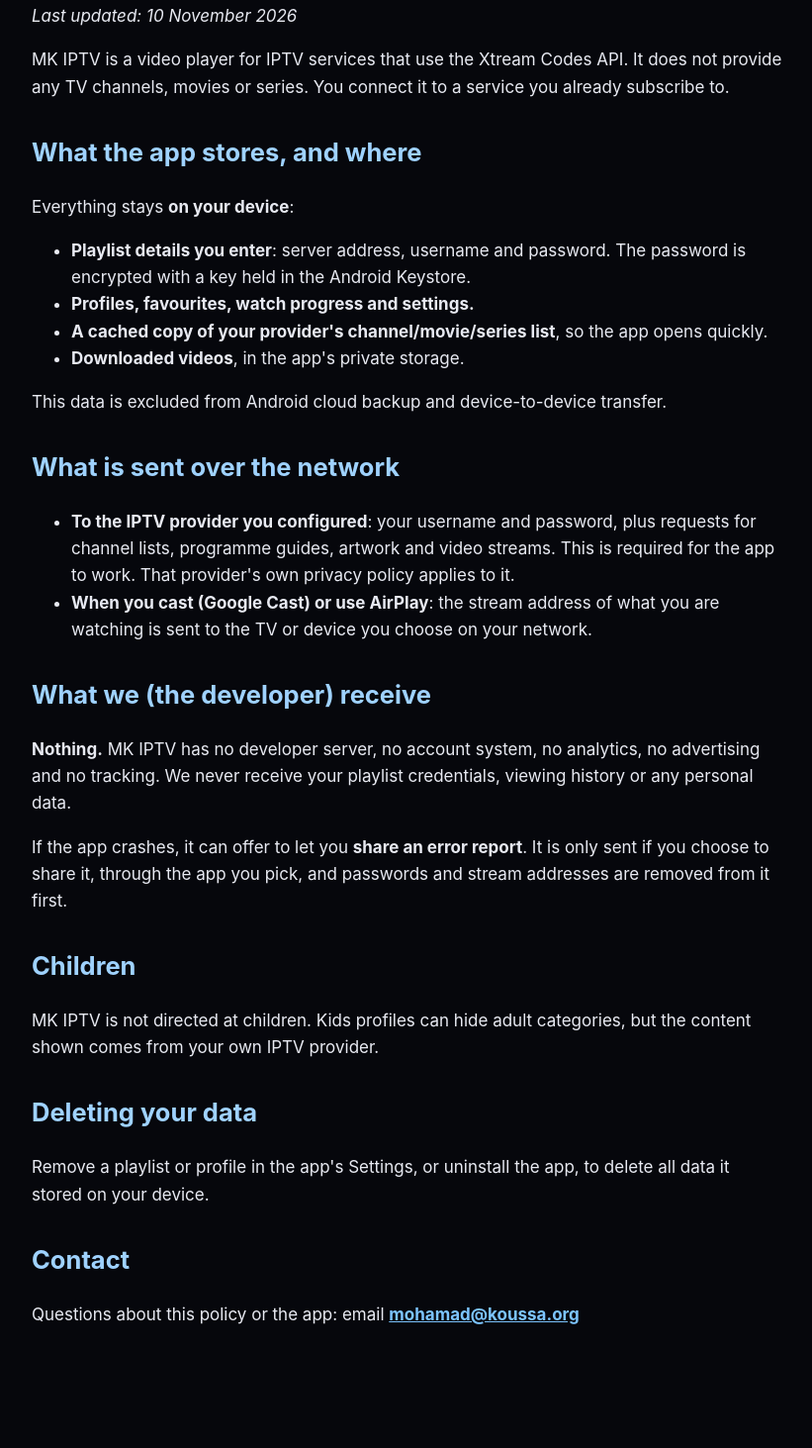
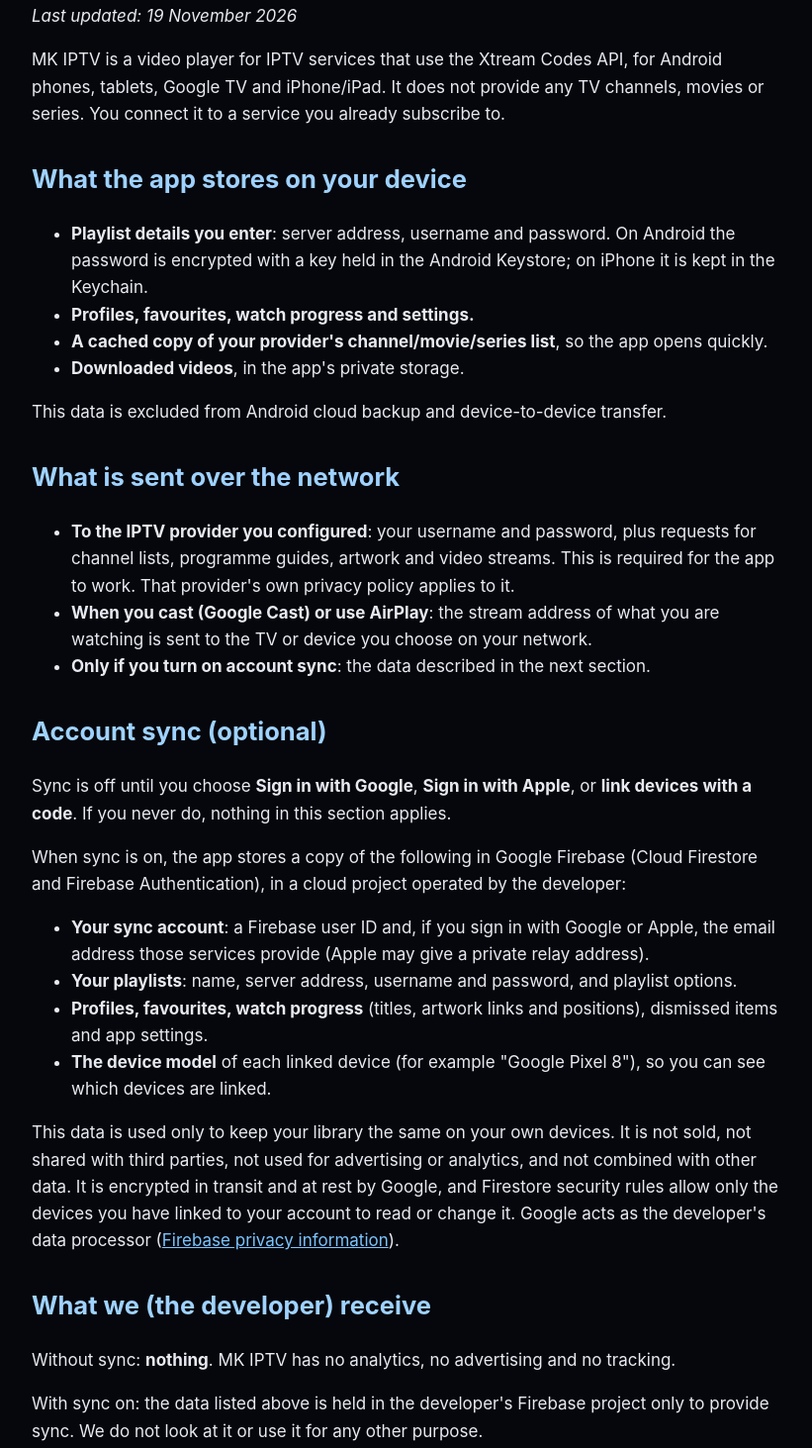
Before and after one commit to Mkuz1/mk-iptv-releases, a plain HTML site: page index.html in a window 1280 px wide. Shown: the part 174-1637 px from the top of the page at 99% size, without its empty margins (228-1049 px from the left). Before the commit the page ends 1613 px from the top, so only its background shows below. Drawn offline with Linux system fonts and the light colour scheme.

Commit message:
Privacy policy: describe optional account sync (Firebase), iPhone, deletion
Co-Authored-By: Claude Opus 5.5 <noreply@anthropic.com>

```diff
--- a/index.html
+++ b/index.html
@@ -5,29 +5,43 @@ main{max-width:760px;margin:0 auto;padding:40px 20px 80px}h1{font-size:2rem;line
 a{color:#7CC4FF}header{display:flex;align-items:center;gap:14px}header img{width:56px;height:56px;border-radius:14px}</style></head>
 <body><main><header><img src="icon.png" alt=""><strong>MK IPTV</strong></header>
 <h1>MK IPTV – Privacy Policy</h1>
-<p><em>Last updated: 10 November 2026</em></p>
-<p>MK IPTV is a video player for IPTV services that use the Xtream Codes API. It does not provide any TV channels, movies or series. You connect it to a service you already subscribe to.</p>
-<h2>What the app stores, and where</h2>
-<p>Everything stays <strong>on your device</strong>:</p>
+<p><em>Last updated: 19 November 2026</em></p>
+<p>MK IPTV is a video player for IPTV services that use the Xtream Codes API, for Android phones, tablets, Google TV and iPhone/iPad. It does not provide any TV channels, movies or series. You connect it to a service you already subscribe to.</p>
+<h2>What the app stores on your device</h2>
 <ul>
-<li><strong>Playlist details you enter</strong>: server address, username and password. The password is encrypted with a key held in the Android Keystore.</li>
+<li><strong>Playlist details you enter</strong>: server address, username and password. On Android the password is encrypted with a key held in the Android Keystore; on iPhone it is kept in the Keychain.</li>
 <li><strong>Profiles, favourites, watch progress and settings.</strong></li>
-<li><strong>A cached copy of your provider&#x27;s channel/movie/series list</strong>, so the app opens quickly.</li>
-<li><strong>Downloaded videos</strong>, in the app&#x27;s private storage.</li>
+<li><strong>A cached copy of your provider's channel/movie/series list</strong>, so the app opens quickly.</li>
+<li><strong>Downloaded videos</strong>, in the app's private storage.</li>
 </ul>
 <p>This data is excluded from Android cloud backup and device-to-device transfer.</p>
 <h2>What is sent over the network</h2>
 <ul>
-<li><strong>To the IPTV provider you configured</strong>: your username and password, plus requests for channel lists, programme guides, artwork and video streams. This is required for the app to work. That provider&#x27;s own privacy policy applies to it.</li>
+<li><strong>To the IPTV provider you configured</strong>: your username and password, plus requests for channel lists, programme guides, artwork and video streams. This is required for the app to work. That provider's own privacy policy applies to it.</li>
 <li><strong>When you cast (Google Cast) or use AirPlay</strong>: the stream address of what you are watching is sent to the TV or device you choose on your network.</li>
+<li><strong>Only if you turn on account sync</strong>: the data described in the next section.</li>
 </ul>
+<h2>Account sync (optional)</h2>
+<p>Sync is off until you choose <strong>Sign in with Google</strong>, <strong>Sign in with Apple</strong>, or <strong>link devices with a code</strong>. If you never do, nothing in this section applies.</p>
+<p>When sync is on, the app stores a copy of the following in Google Firebase (Cloud Firestore and Firebase Authentication), in a cloud project operated by the developer:</p>
+<ul>
+<li><strong>Your sync account</strong>: a Firebase user ID and, if you sign in with Google or Apple, the email address those services provide (Apple may give a private relay address).</li>
+<li><strong>Your playlists</strong>: name, server address, username and password, and playlist options.</li>
+<li><strong>Profiles, favourites, watch progress</strong> (titles, artwork links and positions), dismissed items and app settings.</li>
+<li><strong>The device model</strong> of each linked device (for example "Google Pixel 8"), so you can see which devices are linked.</li>
+</ul>
+<p>This data is used only to keep your library the same on your own devices. It is not sold, not shared with third parties, not used for advertising or analytics, and not combined with other data. It is encrypted in transit and at rest by Google, and Firestore security rules allow only the devices you have linked to your account to read or change it. Google acts as the developer's data processor (<a href="https://firebase.google.com/support/privacy">Firebase privacy information</a>).</p>
 <h2>What we (the developer) receive</h2>
-<p><strong>Nothing.</strong> MK IPTV has no developer server, no account system, no analytics, no advertising and no tracking. We never receive your playlist credentials, viewing history or any personal data.</p>
+<p>Without sync: <strong>nothing</strong>. MK IPTV has no analytics, no advertising and no tracking.</p>
+<p>With sync on: the data listed above is held in the developer's Firebase project only to provide sync. We do not look at it or use it for any other purpose.</p>
 <p>If the app crashes, it can offer to let you <strong>share an error report</strong>. It is only sent if you choose to share it, through the app you pick, and passwords and stream addresses are removed from it first.</p>
 <h2>Children</h2>
-<p>MK IPTV is not directed at children. Kids profiles can hide adult categories, but the content shown comes from your own IPTV provider.</p>
+<p>MK IPTV is not directed at children, and the content shown comes from your own IPTV provider.</p>
 <h2>Deleting your data</h2>
-<p>Remove a playlist or profile in the app&#x27;s Settings, or uninstall the app, to delete all data it stored on your device.</p>
+<ul>
+<li><strong>On your device</strong>: remove a playlist or profile in Settings, or uninstall the app.</li>
+<li><strong>Synced data</strong>: in the app's Sync settings, choose <strong>Delete synced data</strong>. This deletes the cloud copy for all linked devices and your sync account. Data on the device itself stays until you remove it. You can also email us to ask for deletion.</li>
+</ul>
 <h2>Contact</h2>
 <p>Questions about this policy or the app: email <strong><a href="mailto:mohamad@koussa.org">mohamad@koussa.org</a></strong></p>
 </main></body></html>
```
Also changed, not shown: 1 other file.
